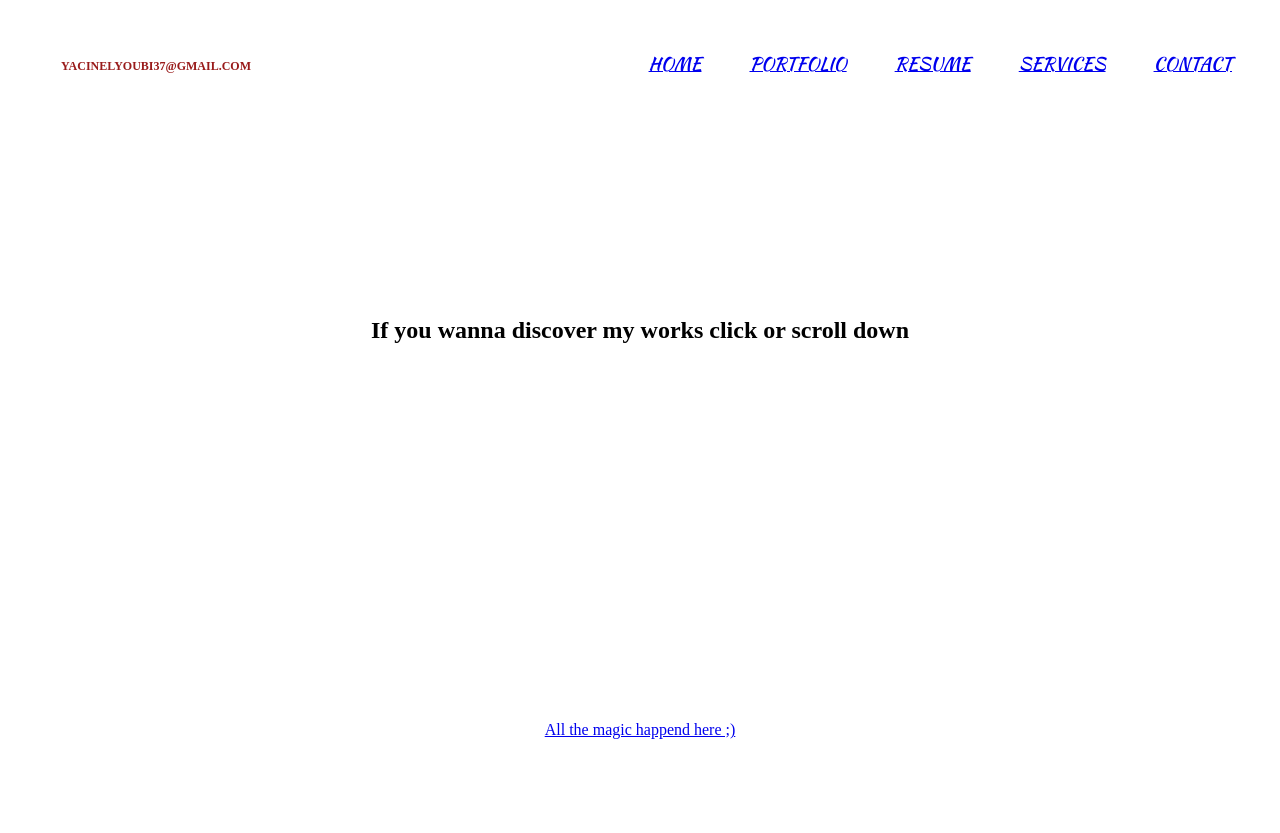
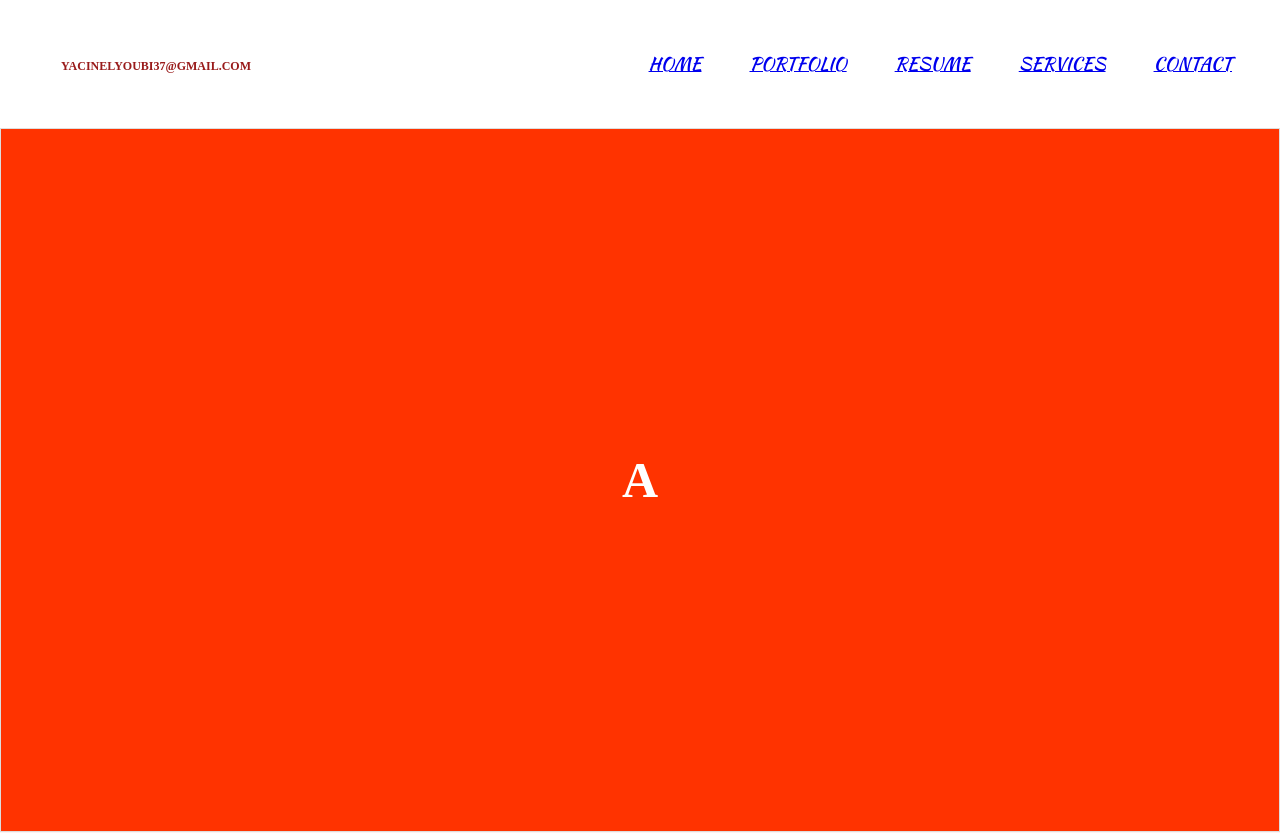
Before and after one commit to yacine-21/my_Website, a React (Create React App) app: page /portfolio in a window 1280 px wide. Shown: the top 833 px of the page. Built offline with nearby package versions, Linux system fonts and the light colour scheme.

Commit message:
portfolio a faire

```diff
--- a/package.json
+++ b/package.json
@@ -9,6 +9,7 @@
     "@testing-library/user-event": "^12.1.10",
     "react": "^17.0.2",
     "react-dom": "^17.0.2",
+    "react-loader-spinner": "^4.0.0",
     "react-router-dom": "^5.3.0",
     "react-scripts": "4.0.3",
     "web-vitals": "^1.0.1"
--- /dev/null
+++ b/src/components/Loader/index.js
@@ -0,0 +1,29 @@
+import React from "react";
+import style from "./index.module.css";
+import Loader from "react-loader-spinner";
+
+const LoaderPortfolio = () => {
+  return (
+    <main className={style.mainLoader}>
+      <h1 className={style.titleLoader}>
+        I'm comming
+        <Loader
+          className={style.Loader}
+          type="ThreeDots"
+          color="#EF482A"
+          height={50}
+          width={50}
+        />
+      </h1>
+      <Loader
+        className={style.Loader}
+        type="Puff"
+        color="#EF482A"
+        height={900}
+        width={1000}
+      />
+    </main>
+  );
+};
+
+export default LoaderPortfolio;
--- /dev/null
+++ b/src/components/Loader/index.module.css
@@ -0,0 +1,53 @@
+.mainLoader{
+    width: 100vw;
+    height: 100vh;
+    display: flex;
+    flex-direction: column;
+    justify-content: center;
+    align-items: center;
+    background-image:url("https://64.media.tumblr.com/d28f02c19e5545ec7f6088914e9e756d/1f9784b9aa1ae8ba-a5/s640x960/0f5675efe97282375ecd8fd596243505c8de7ebf.gifv");
+    background-repeat: no-repeat;
+    background-size: cover;
+    filter:grayscale(20%);
+    -webkit-filter:grayscale(20%);
+}
+
+.titleLoader{
+    font-size: 5rem;
+    position: absolute;
+    animation: fadeIn 2s ease-in;
+    -webkit-animation: fadeIn 2s ease-in;
+}
+
+.Loader{
+    animation: fadeIn 3s ease-in;
+    -webkit-animation: fadeIn 3s ease-in;
+}
+
+@keyframes fadeIn {
+    0%{
+        opacity: 0;
+        transform: scale(10%);
+        -webkit-transform: scale(10%);
+        -moz-transform: scale(10%);
+        -ms-transform: scale(10%);
+        -o-transform: scale(10%);
+}
+
+    100%{
+        transform: scale(100%);
+        transform: rotate(0deg);
+        opacity: 1;
+        -webkit-transform: rotate(0deg);
+        -moz-transform: rotate(0deg);
+        -ms-transform: rotate(0deg);
+        -o-transform: rotate(0deg);
+}
+}
+
+.titleLoader{
+    display: flex;
+    justify-content: center;
+    text-align: center;
+    align-items: flex-end;
+}
--- a/src/components/Portfolio/index.js
+++ b/src/components/Portfolio/index.js
@@ -1,22 +1,22 @@
-import React from "react";
+import React, { useState } from "react";
 import style from "./index.module.css";
 
 const Portfolio = () => {
+  let [isvisible, setIsvisible] = useState(true);
+
+  setTimeout(() => {
+    setIsvisible(true);
+  }, 5000);
   return (
-    <main className={style.main}>
-      <section className={style.section1}>
-        <h1>If you wanna discover my works click or scroll down </h1>
-        <a href="https://portfolioyacinelyoubi.gatsbyjs.io/">
-          All the magic happend here ;)
-        </a>
-        {/* <img
-          className={style.scroll}
-          draggable={false}
-          src="/images/scroll-down.gif"
-          alt="scroll down"
-        /> */}
-      </section>
-    </main>
+    <>
+      <div class={style.wrap}>
+        <div>A</div>
+        <div>B</div>
+        <div>C</div>
+        <div>D</div>
+        <div>E</div>
+      </div>
+    </>
   );
 };
 
--- a/src/components/Portfolio/index.module.css
+++ b/src/components/Portfolio/index.module.css
@@ -1,12 +1,69 @@
-.container{
-    @apply w-screen h-auto flex flex-col justify-around items-center
+
+@keyframes fadeIn {
+    0%{
+        opacity: 0;
+        transform: scale(10%);
+        -webkit-transform: scale(10%);
+        -moz-transform: scale(10%);
+        -ms-transform: scale(10%);
+        -o-transform: scale(10%);
 }
 
-.scroll{
-    cursor: pointer;
-    outline: none;
+    100%{
+        transform: scale(100%);
+        transform: rotate(0deg);
+        opacity: 1;
+        -webkit-transform: rotate(0deg);
+        -moz-transform: rotate(0deg);
+        -ms-transform: rotate(0deg);
+        -o-transform: rotate(0deg);
+}
 }
 
-.section1{
-    @apply h-screen flex flex-col justify-around items-center
+
+.wrap {
+    animation: fadeIn 2s linear;
+    -webkit-animation: fadeIn 2s linear;
+    width: 100vw;
+    height: calc(100vh - 6rem);
+    border: 1px solid #dddddd;
+    overflow: auto;
+    scroll-snap-type:  y mandatory;
+  }
+  .wrap div {
+    height: 100%;
+    color: #ffffff;
+    scroll-snap-align: start;
+    display: flex;
+    justify-content: center;
+    align-items: center;
+    font-size: 50px;
+    font-weight: bold;
+  }
+  .wrap div:nth-child(1) {
+      animation: color 2s ease-in;
+      background-color: #ff3300;
+      -webkit-animation: color 2s ease-in;
 }
+  .wrap div:nth-child(2) {
+    background-color: #33ff00;
+  }
+  .wrap div:nth-child(3) {
+    background-color: #ffdd00;
+  }
+  .wrap div:nth-child(4) {
+    background-color: #0033ff;
+  }
+  .wrap div:nth-child(5) {
+    background-color: #ff33ff;
+  }
+
+
+@keyframes color {
+    0%{
+        color: #0033ff;
+    }
+    100%{
+        color: green;
+    }
+}
--- a/src/view/Porfolio.js
+++ b/src/view/Porfolio.js
@@ -1,9 +1,17 @@
-import React from "react";
+import React, { useState } from "react";
 import Header from "../components/Header";
 import Portfolio from "../components/Portfolio";
 import Footer from "../components/Footer";
+import Loader from "../components/Loader";
 
 const Portolio = () => {
+  let [showPortfolio, setShowPortfolio] = useState(false);
+
+  setTimeout(() => {
+    setShowPortfolio(true);
+  }, 5000);
+
+  if (showPortfolio) {
     return (
       <>
         <Header />
@@ -11,6 +19,9 @@ const Portolio = () => {
         <Footer />
       </>
     );
+  } else {
+    return <Loader />;
+  }
 };
 
 export default Portolio;
```
Also changed, not shown: 1 other file (tests, documents, lock files or other folders). Lines whose indentation alone changed are shown as unchanged.
